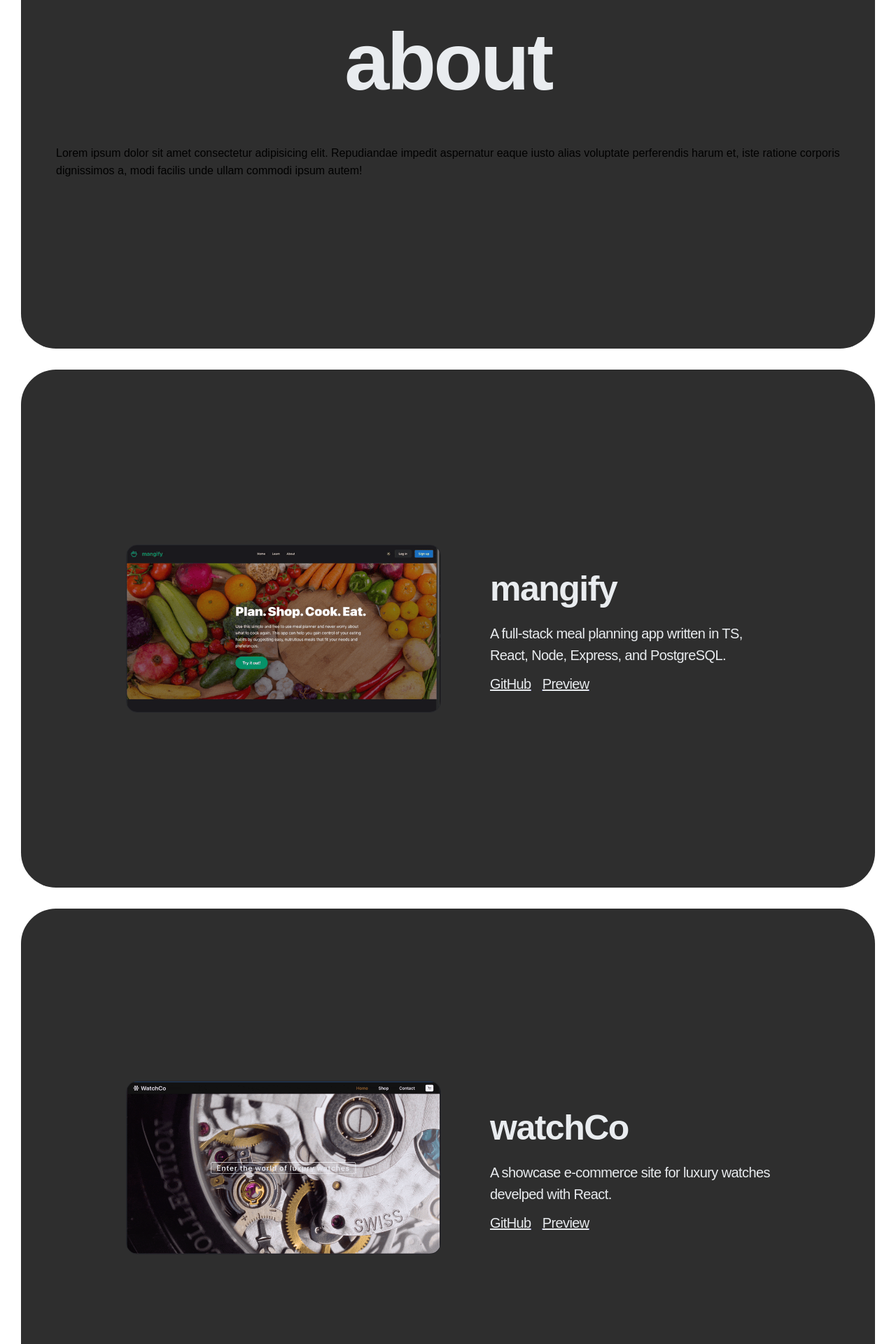
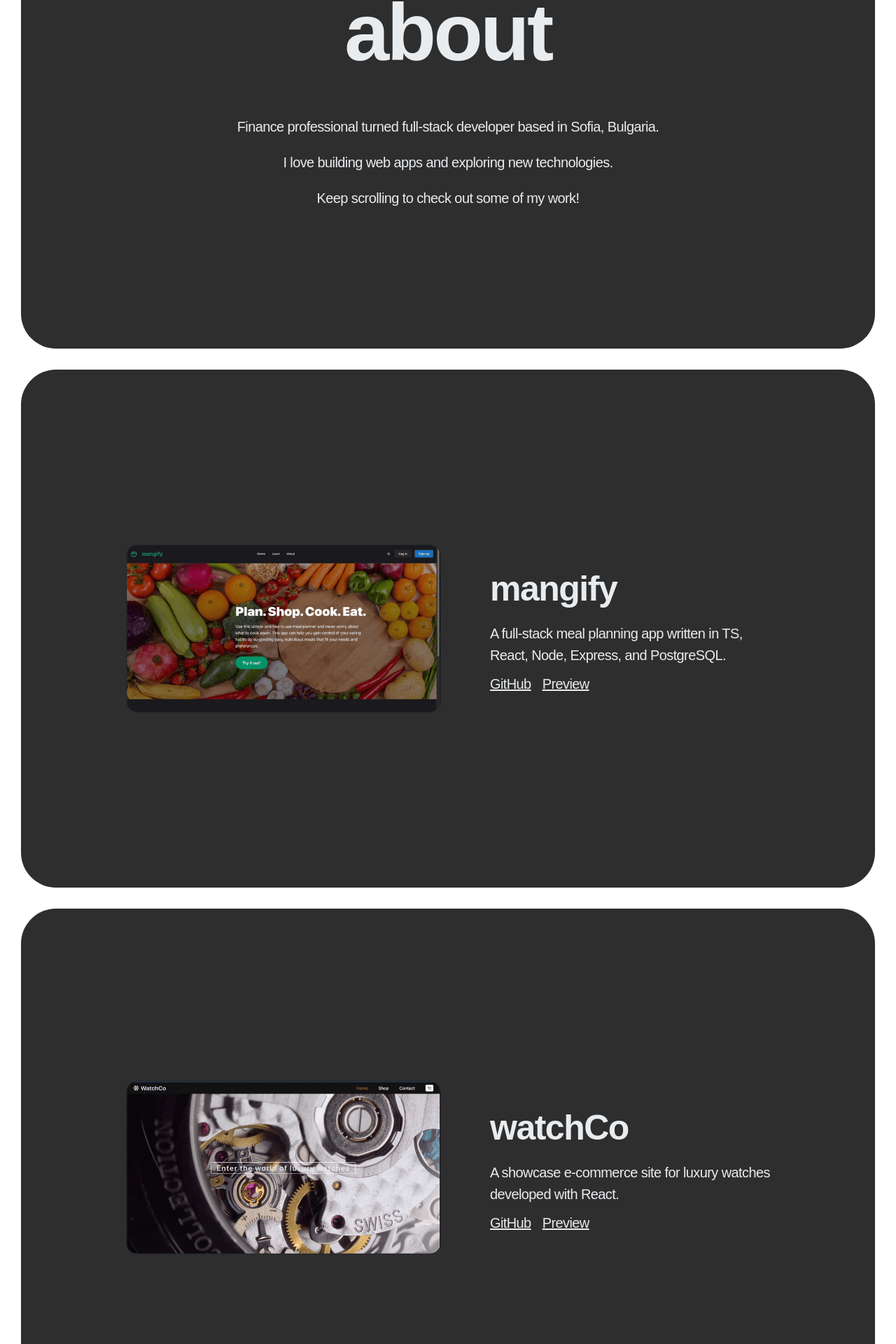
Before and after one commit to blancpain/portfolio, a React (Vite) app: page / in a window 1280 px wide. Shown: the part 1042-2962 px from the top of the page at 70% size. Built offline with nearby package versions, Linux system fonts and the light colour scheme.

Commit message:
chore: finalise about section; add skills; minor changes in projects

```diff
--- a/src/components/About.tsx
+++ b/src/components/About.tsx
@@ -1,4 +1,4 @@
-import { Text } from '@mantine/core';
+import { Flex, Text } from '@mantine/core';
 import { Card } from './Card';
 import classes from '../styles/About.module.css';
 
@@ -6,11 +6,15 @@ export function About() {
   return (
     <Card isColumn>
       <Text className={classes.title}>about</Text>
-      <Text className={classes.subTitle}>
-        Lorem ipsum dolor sit amet consectetur adipisicing elit. Repudiandae impedit aspernatur
-        eaque iusto alias voluptate perferendis harum et, iste ratione corporis dignissimos a, modi
-        facilis unde ullam commodi ipsum autem!
-      </Text>
+      <Flex direction="column" gap={20} align="center">
+        <Text className={classes.text}>
+          Finance professional turned full-stack developer based in Sofia, Bulgaria.
+        </Text>
+        <Text className={classes.text}>
+          I love building web apps and exploring new technologies.
+        </Text>
+        <Text className={classes.text}>Keep scrolling to check out some of my work!</Text>
+      </Flex>
     </Card>
   );
 }
--- a/src/content/projects.tsx
+++ b/src/content/projects.tsx
@@ -19,7 +19,7 @@ export const projectData: TprojectData[] = [
   },
   {
     title: 'watchCo',
-    description: 'A showcase e-commerce site for luxury watches develped with React.',
+    description: 'A showcase e-commerce site for luxury watches developed with React.',
     gif: watchCoGif,
     githubRepoUrl: 'https://github.com/blancpain/shopping-cart',
     siteUrl: 'https://blancpain.github.io/shopping-cart/',
--- a/src/content/skills.tsx
+++ b/src/content/skills.tsx
@@ -1,5 +1,4 @@
 import {
-  SiChakraui,
   SiCss3,
   SiCypress,
   SiDocker,
@@ -14,8 +13,10 @@ import {
   SiNginx,
   SiNodedotjs,
   SiPostgresql,
+  SiPrisma,
   SiReact,
   SiRedux,
+  SiSequelize,
   SiTypescript,
   SiVite,
   SiVitest,
@@ -82,6 +83,14 @@ export const allSkills: TskillData[] = [
     icon: <SiNginx className={classes.icon} />,
   },
   {
+    name: 'Prisma',
+    icon: <SiPrisma className={classes.icon} />,
+  },
+  {
+    name: 'Sequelize',
+    icon: <SiSequelize className={classes.icon} />,
+  },
+  {
     name: 'PostgreSQL',
     icon: <SiPostgresql className={classes.icon} />,
   },
@@ -102,11 +111,6 @@ export const allSkills: TskillData[] = [
     icon: <SiMantine className={classes.icon} />,
   },
   {
-    name: 'ChakraUI',
-    icon: <SiChakraui className={classes.icon} />,
-  },
-
-  {
     name: 'Vite',
     icon: <SiVite className={classes.icon} />,
   },
```
